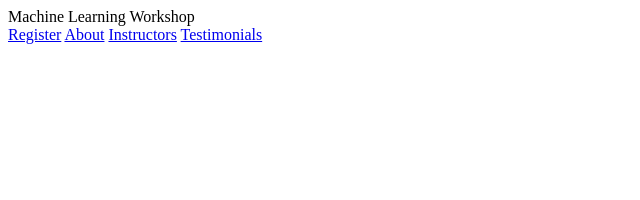
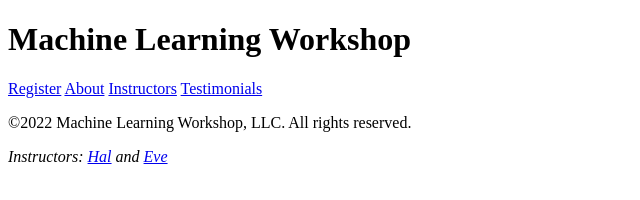
Before and after one commit to this-is-geek-sassy/web.dev-html, a plain HTML site: page index.html in a window 1280 px wide. Shown: the whole page, without its empty margins (0-640 px from the left). Drawn offline with Linux system fonts and the light colour scheme.

Commit message:
semantic header & footer

```diff
--- a/index.html
+++ b/index.html
@@ -107,18 +107,22 @@
     </footer>
   </div> -->
 
-  <!-- start header -->
-  <div id="pageHeader">
-    <div id="title">Machine Learning Workshop</div>
-    <!-- navigation -->
-    <div id="navigation">
+
+  <header>
+    <h1>Machine Learning Workshop</h1>
+    <nav>
       <a href="#reg">Register</a>
       <a href="#about">About</a>
       <a href="#teachers">Instructors</a>
       <a href="#feedback">Testimonials</a>
-    </div>
-    <!-- end navigation bar -->
-  </div>
-  <!-- end of header -->
+    </nav>
+  </header>
+
+  <footer>
+    <p>&copy;2022 Machine Learning Workshop, LLC. All rights reserved.</p>
+    <address>
+      Instructors: <a href="/hal.html">Hal</a> and <a href="/eve.html">Eve</a>
+    </address>
+  </footer>
 </body>
 </html>
```
